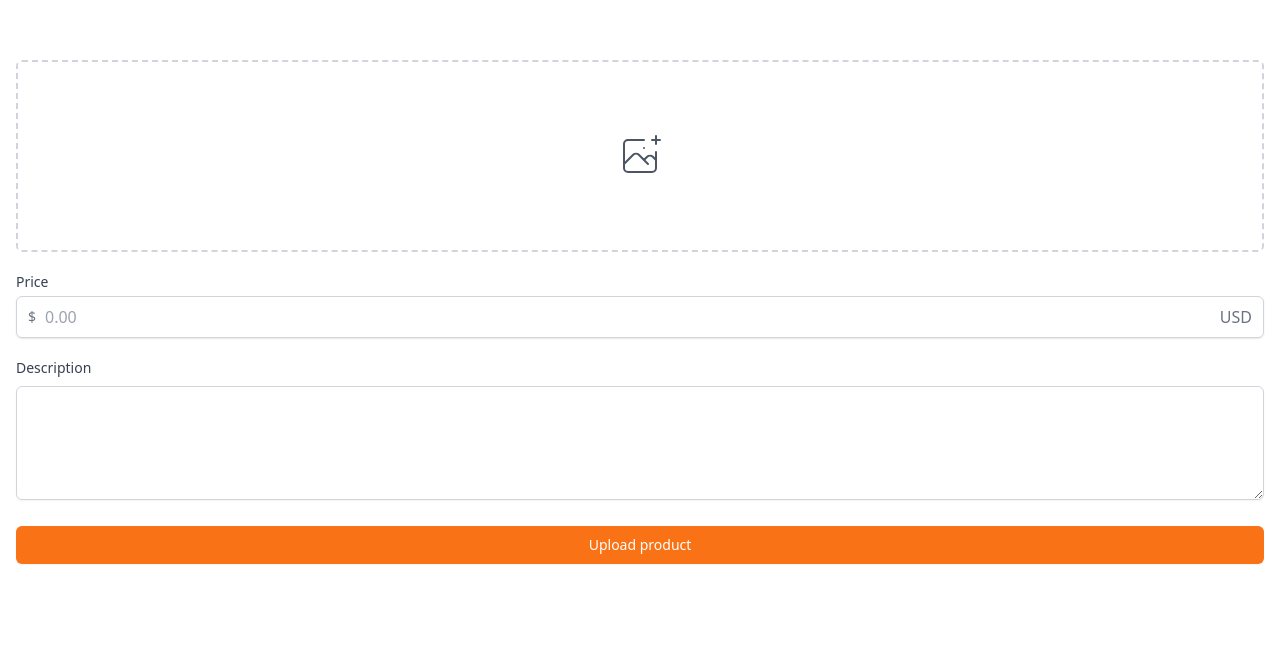
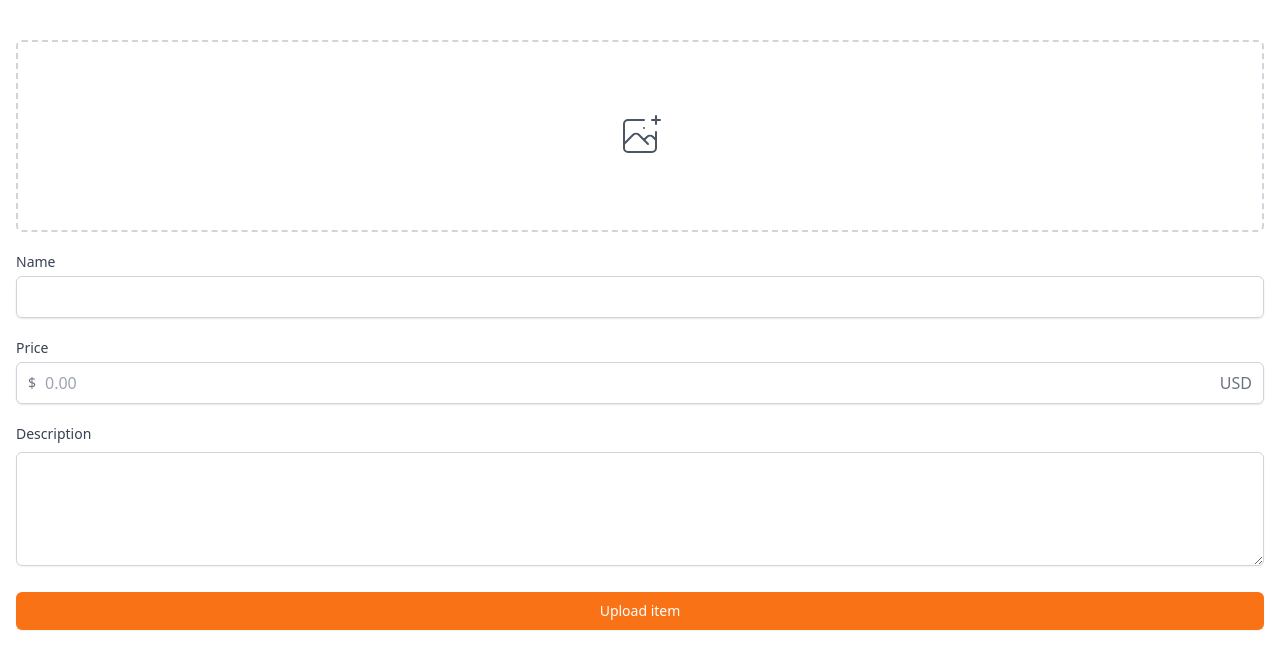
Before and after one commit to PanicBear/IWIL-carrot-market, a Next.js app: page /items/upload in a window 1280 px wide. Shown: the top 668 px of the page. Built offline with nearby package versions, Linux system fonts and the light colour scheme.

Commit message:
style(itemUpload): added name input and refactoring

```diff
--- a/pages/items/upload.tsx
+++ b/pages/items/upload.tsx
@@ -1,11 +1,17 @@
-import type { NextPage } from 'next';
+import type { NextPage } from "next";
 
 const Upload: NextPage = () => {
   return (
-    <div className="px-4 py-10">
-      <div className="my-5">
+    <div className="px-4 space-y-5 py-10">
+      <div>
         <label className="w-full cursor-pointer text-gray-600 hover:border-orange-500 hover:text-orange-500 flex items-center justify-center border-2 border-dashed border-gray-300 h-48 rounded-md">
-          <svg className="h-12 w-12" stroke="currentColor" fill="none" viewBox="0 0 48 48" aria-hidden="true">
+          <svg
+            className="h-12 w-12"
+            stroke="currentColor"
+            fill="none"
+            viewBox="0 0 48 48"
+            aria-hidden="true"
+          >
             <path
               d="M28 8H12a4 4 0 00-4 4v20m32-12v8m0 0v8a4 4 0 01-4 4H12a4 4 0 01-4-4v-4m32-4l-3.172-3.172a4 4 0 00-5.656 0L28 28M8 32l9.172-9.172a4 4 0 015.656 0L28 28m0 0l4 4m4-24h8m-4-4v8m-12 4h.02"
               strokeWidth={2}
@@ -16,16 +22,37 @@
           <input className="hidden" type="file" />
         </label>
       </div>
-      <div className="my-5">
-        <label className="mb-1 block text-sm font-medium text-gray-700">Price</label>
-        <div className="rounded-md relative flex items-center shadow-sm">
-          <div className="absolute left-0 select-none pl-3 flex items-center justify-center">
+      <div>
+        <label
+          className="mb-1 block text-sm font-medium text-gray-700"
+          htmlFor="name"
+        >
+          Name
+        </label>
+        <div className="rounded-md relative flex  items-center shadow-sm">
+          <input
+            id="name"
+            type="email"
+            className="appearance-none w-full px-3 py-2 border border-gray-300 rounded-md shadow-sm placeholder-gray-400 focus:outline-none focus:ring-orange-500 focus:border-orange-500"
+            required
+          />
+        </div>
+      </div>
+      <div>
+        <label
+          className="mb-1 block text-sm font-medium text-gray-700"
+          htmlFor="price"
+        >
+          Price
+        </label>
+        <div className="rounded-md relative flex  items-center shadow-sm">
+          <div className="absolute left-0 pointer-events-none pl-3 flex items-center justify-center">
             <span className="text-gray-500 text-sm">$</span>
           </div>
           <input
             id="price"
+            className="appearance-none pl-7 w-full px-3 py-2 border border-gray-300 rounded-md shadow-sm placeholder-gray-400 focus:outline-none focus:ring-orange-500 focus:border-orange-500"
             type="text"
-            className="appearance-none pl-7 w-full px-3 py-2 border border-gray-300 rounded-md shadow-sm placeholder-gray-400 focus:outline-none focus:ring-orange-500 focus:border-orange-500"
             placeholder="0.00"
           />
           <div className="absolute right-0 pointer-events-none pr-3 flex items-center">
@@ -34,14 +61,21 @@
         </div>
       </div>
       <div>
-        <label className="mb-1 block text-sm font-medium text-gray-700">Description</label>
+        <label
+          htmlFor="description"
+          className="mb-1 block text-sm font-medium text-gray-700"
+        >
+          Description
+        </label>
+
         <textarea
-          className="mt-1 shadow-sm w-full focus:ring-orange-500 rounded-md border-gray-300 focus:border-orange-500"
+          id="description"
+          className="mt-1 shadow-sm w-full focus:ring-orange-500 rounded-md border-gray-300 focus:border-orange-500 "
           rows={4}
         />
       </div>
-      <button className="mt-5 w-full bg-orange-500 hover:bg-orange-600 text-white py-2 px-4 border border-transparent rounded-md shadow-sm text-sm font-medium focus:ring-2 focus:ring-offset-2 focus:ring-orange-500 focus:outline-none">
-        Upload product
+      <button className=" w-full bg-orange-500 hover:bg-orange-600 text-white py-2 px-4 border border-transparent rounded-md shadow-sm text-sm font-medium focus:ring-2 focus:ring-offset-2 focus:ring-orange-500 focus:outline-none ">
+        Upload item
       </button>
     </div>
   );
```
